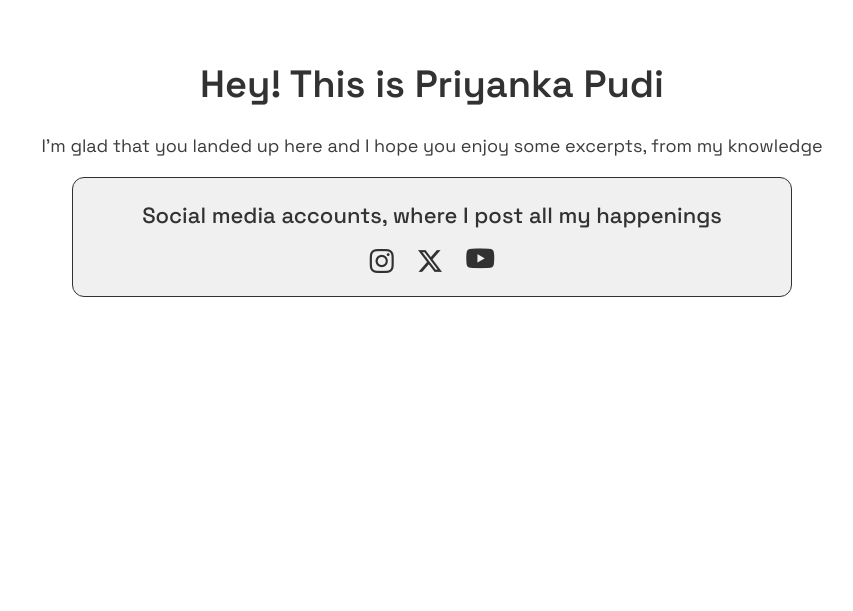
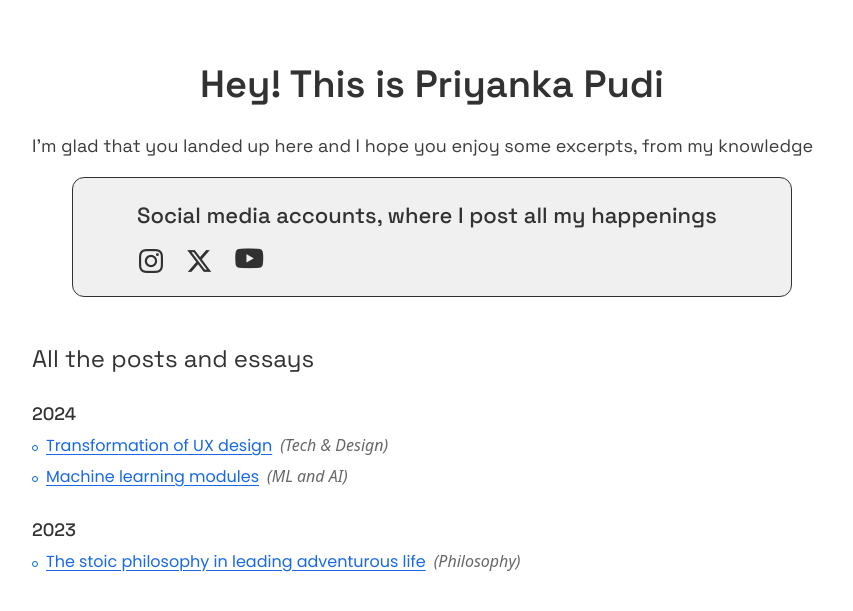
Before and after one commit to priyankaforu/priyankas-portfolio, a Flask app: page / in a window 1280 px wide. Shown: the top 611 px of the page, without its empty margins (208-1061 px from the left). Run offline with Flask 3, Linux system fonts and the light colour scheme.

Commit message:
Modified articles and writings

```diff
--- a/app.py
+++ b/app.py
@@ -1,10 +1,37 @@
 from flask import Flask, render_template
+from collections import defaultdict
 
 app = Flask(__name__)
 
+ARTICLES = [
+    {
+        'id': 1,
+        'title' : 'Transformation of UX design',
+        'Genre' : 'Tech & Design',
+        'year'  : 2024
+    },
+    {
+        'id': 2,
+        'title' : 'The stoic philosophy in leading adventurous life',
+        'Genre' : 'Philosophy',
+        'year'  : 2023
+    },
+    {
+        'id': 3,
+        'title' : 'Machine learning modules',
+        'Genre' : 'ML and AI',
+        'year'  : 2024
+    }
+
+]
+
 @app.route('/')
-def hello_priyanks():
-    return render_template('home.html')
+def hello_priyanka():
+    articles_by_year = defaultdict(list)
+    for article in ARTICLES:
+        articles_by_year[article['year']].append(article)
+    sorted_years = sorted(articles_by_year.keys(), reverse=True)
+    return render_template('home.html', articles_by_year=articles_by_year, years=sorted_years)
 
 print(__name__)
 if __name__ == '__main__':
--- /dev/null
+++ b/templates/articles.html
@@ -0,0 +1,11 @@
+<div style="display: flex; align-items: baseline; margin-bottom: 6px;">
+  <div class="bullet"; style="display: inline-block; width: 6px; height: 6px; border: 1px solid #0066cc; border-radius: 50%;margin-right: 8px;"></div>
+  <div class="text">
+    {{article['title']}}
+  </div>
+  {% if 'Genre' in article %}
+    <div style="margin-left: 8px; font-style: italic; color: rgba(0,0,0,0.6);">
+      ({{article['Genre']}})
+    </div>
+  {% endif %}
+</div>
--- a/templates/home.html
+++ b/templates/home.html
@@ -1,9 +1,12 @@
 <!DOCTYPE html>
 <html>
   <head>
+    <meta charset="UTF-8">
+    <meta name="viewport" content="width=device-width, initial-scale=1.0">
     <title>
       Priyanka Pudi
     </title>
+    <link href="https://fonts.googleapis.com/css2?family=Poppins:wght@300;400;500;600;700&display=swap" rel="stylesheet">
     <link href="https://cdn.jsdelivr.net/npm/bootstrap@5.3.3/dist/css/bootstrap.min.css" rel="stylesheet" integrity="sha384-QWTKZyjpPEjISv5WaRU9OFeRpok6YctnYmDr5pNlyT2bRjXh0JMhjY6hW+ALEwIH" crossorigin="anonymous">
     <link href="https://fonts.googleapis.com/css2?family=Space+Grotesk:wght@300;400;500;600;700&display=swap" rel="stylesheet">
     <link rel="stylesheet" href="https://cdn.jsdelivr.net/npm/bootstrap-icons@1.11.3/font/bootstrap-icons.min.css">
@@ -19,13 +22,31 @@
         text-align: center;
 
       }
+      h2 {
+        font-size:24px;
+        font-family:Space Grotesk;
+        font-weight:400;
+        color: rgb(50, 50, 50);
+        text-align: left;
+        padding-top: 48px;
+        padding-left:auto;
+      }
       h3 {
         font-size:22px;
         font-family:Space Grotesk;
         font-weight:500;
         color: rgb(50, 50, 50);
-        text-align: center;
+        text-align: left;
         padding-top: 24px;
+        padding-left: 64px;
+      }
+      .text{
+        font-size:16px;
+        font-family: poppins;
+        font-weight: medium;
+        text-decoration: underline;
+        color:#1868ea;
+        text-underline-offset: 3px;
       }
       p {
         font-size: 18px;
@@ -33,7 +54,7 @@
         font-weight: normal;
         color: rgb(60, 60, 60);
         padding-bottom: 2px;
-        text-align: center;
+        text-align: left;
       }
       .rectangle {
         width: 720px;
@@ -43,7 +64,7 @@
         border-radius: 12px;
         border-color: #323131;
         border-style: solid;
-        text-align:center;
+        text-align:left;
         margin: 0 auto;
       }
       #container {
@@ -52,6 +73,7 @@
      }
       .social-icons {
         margin-top: 10px;
+        margin-left: 56px;
       }
 
       .social-icons a {
@@ -67,6 +89,7 @@
         color: #007bff; /* Change color on hover */
       }
       }
+
     </style>
   </head>
     <body>
@@ -84,7 +107,17 @@
            <a href="#"><i class="bi bi-youtube"></i></a>
          </div>
       </div>
+      <h2 style="margin-bottom:6px">
+        All the posts and essays
+      </h2>
+      <div>
+        {% for year in years %}
+        <h3 class="year-heading"; style="padding-left: 0px; font-size: 18px">{{ year }}</h3>
+          {% for article in articles_by_year[year] %}
+            {% include 'articles.html' %}
+          {% endfor %}
+        {% endfor %}
+      </div>
     </div>
-
     </body>
 </html>
```
